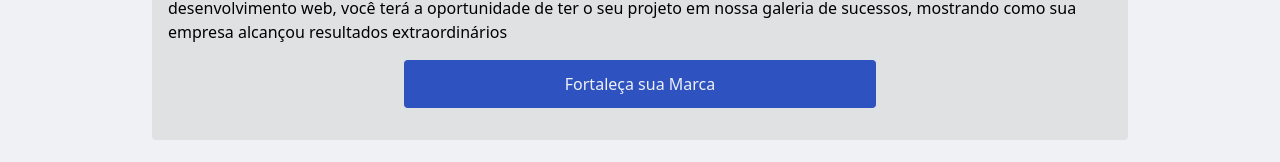
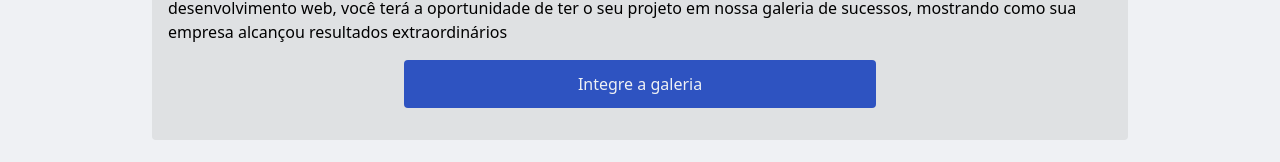
Before and after one commit to GomidesTs/site-gomides-web, a Next.js app: page / in a window 1280 px wide. Shown: the part 3346-3508 px from the top of the page. Built offline with nearby package versions, Linux system fonts and the light colour scheme.

Commit message:
feat: text exchange
Inserting a new test in the cta to draw more attention

```diff
--- a/src/app/page.tsx
+++ b/src/app/page.tsx
@@ -142,7 +142,7 @@ export default function Home() {
           extraordinários
         </p>
 
-        <Button text="Fortaleça sua Marca" />
+        <Button text="Integre a galeria" />
       </div>
     </main>
   );
```
